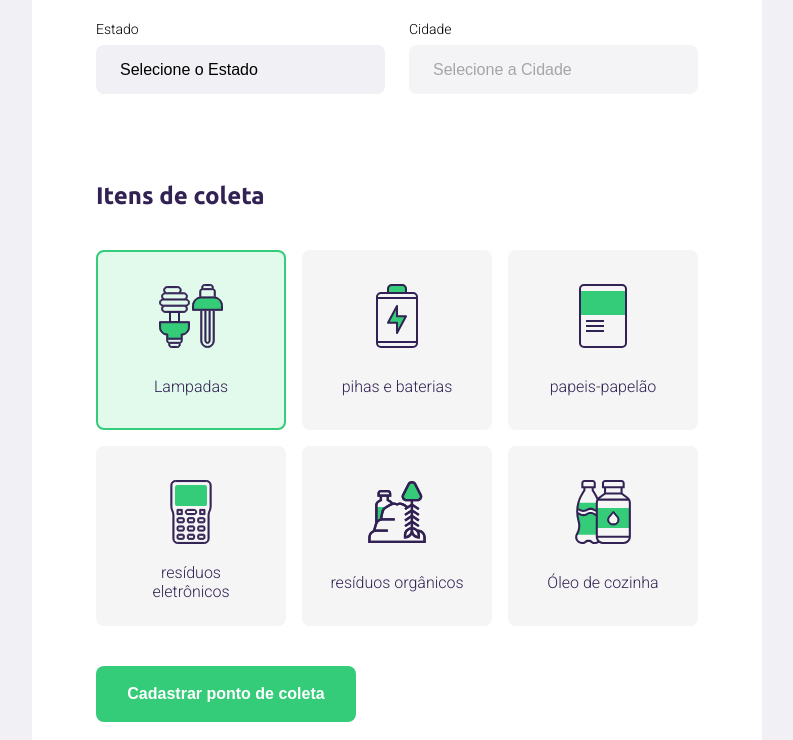
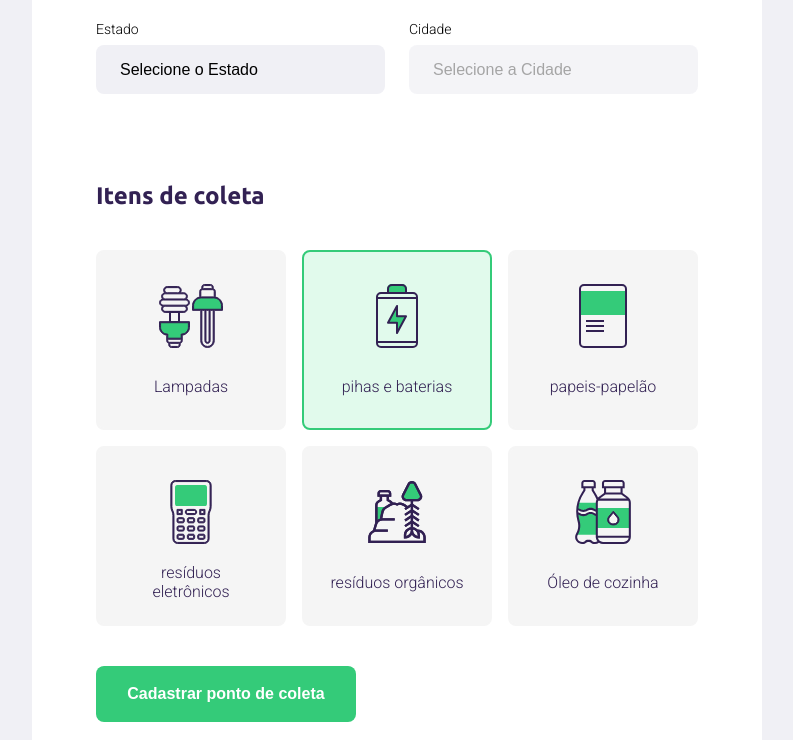
Before and after one commit to chrisdevindev/ecoleta-starter, a plain HTML site: page create-point.html in a window 1280 px wide. Both pictures are taken after a click on the item "pihas e baterias". Shown: the part 604-1344 px from the top of the page, without its empty margins (243-1036 px from the left). Drawn offline with Linux system fonts and the light colour scheme; no server answers.

Commit message:
item logic

```diff
--- a/create-point.html
+++ b/create-point.html
@@ -78,7 +78,7 @@
                 </legend>
 
                 <div class="items-grid">
-                    <li data-id="1" class="selected">
+                    <li data-id="1">
                         <img src="icones/lampadas.svg" alt="lâmpadas">
                         <span>Lampadas</span>
                     </li>
@@ -108,7 +108,10 @@
                         <span>Óleo de cozinha</span>
                     </li>
                 </div>
+
+                <input type="hidden" name="items">
             </fieldset>
+
 
             <button type="submit">Cadastrar ponto de coleta</button>
 
--- a/scripts/create-point.js
+++ b/scripts/create-point.js
@@ -43,3 +43,43 @@ function getCities(event){
 document
     .querySelector("select[name=uf]")
     .addEventListener("change", getCities)
+
+
+
+const itemsCollected = document.querySelectorAll(".items-grid li")
+    for (const item of itemsCollected){
+        item.addEventListener("click", handleSelectedItem)
+    }
+
+let selectedItems = []
+
+function handleSelectedItem(event){
+
+    const itemLi = event.target
+
+    itemLi.classList.toggle("selected")
+
+    const itemId = itemLi.dataset.id
+
+    //verificar se existem itens selecionados, se sim
+    //pegar os itens selecionados
+    const alreadySelected = selectedItems.findIndex( item =>{
+        const itemFound = item == itemId //true ou false
+        return itemFound
+    })
+
+    //se já tiver selecionado
+    if(alreadySelected >=0 ){
+        //tirar da seleção
+        const filteredItems = selectedItems.filter( item =>{
+            const itemIsDifferent = item != itemId
+            return itemIsDifferent
+        })
+        selectedItems = filteredItems
+    }else{
+        //se não estiver selecionado
+        //adicionar a seleção
+        selectedItems.push(itemId)
+    }
+    console.log(selectedItems)
+}
--- a/styles/create-point.css
+++ b/styles/create-point.css
@@ -143,3 +143,8 @@ form button:hover{
     background-color: #e1faec;
     border: 2px solid #34cb79;
 }
+
+.items-grid li img,
+.items-grid li img{
+    pointer-events: none;
+}
```
